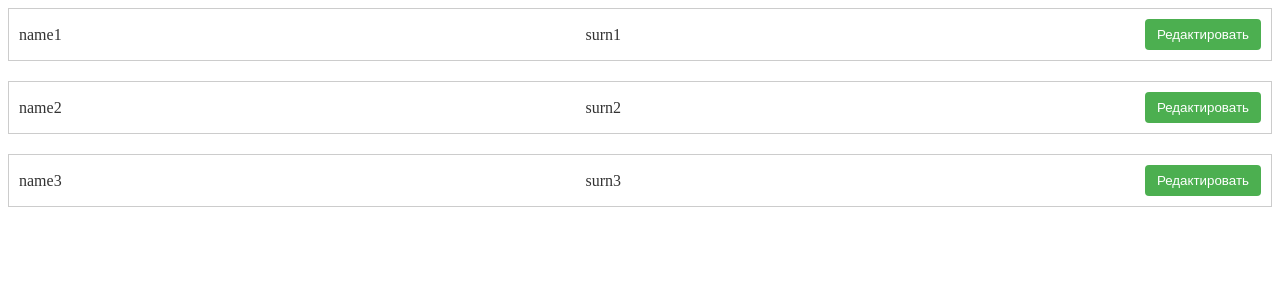
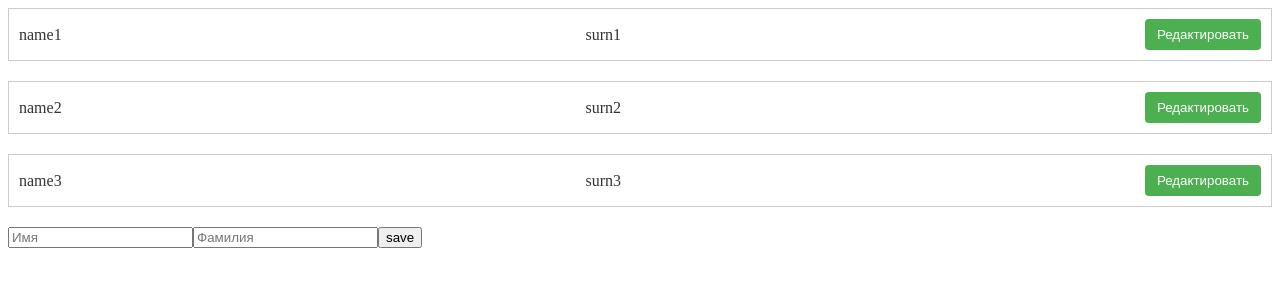
Before and after one commit to vitalay/course-on-60, a Vue app: page / in a window 1280 px wide. Shown: the top 300 px of the page. Built offline with nearby package versions, Linux system fonts and the light colour scheme.

Commit message:
Компонент для добавления данных в Vue

```diff
--- a/src/App.vue
+++ b/src/App.vue
@@ -7,15 +7,20 @@
 		:key="user.id"
 		 @change="change"
 		  />
+	<EmploeForme
+	@add="add"
+
+	/>
 </template>
 
 <script>
 import User from './components/User.vue';
-
+import EmploeForme from './components/EmploeForme.vue';
 
 export default {
 	components: {
-		User
+		User,
+		EmploeForme
 	},
 	data() {
 		return {
@@ -50,6 +55,13 @@ export default {
 				}
 				return user;
 			});
+		},
+		add(name, surn) {
+			this.users.push({
+				id: this.users.length + 1,
+				name,
+				surn
+			});
 		}
 	},
 
--- /dev/null
+++ b/src/components/EmploeForme.vue
@@ -0,0 +1,34 @@
+<template>
+  <div>
+     <input type="text" v-model="newName" placeholder="Имя">
+     <input type="text" v-model="newSurn" placeholder="Фамилия">
+     <button @click="save">save</button>
+  </div>
+</template>
+
+<script>
+export default {
+  emits: ['add'],
+  props: {
+    id: Number,
+    nane: String,
+    surn: String
+  },
+  data() {
+    return {
+      newName: '',
+      newSurn: '',
+    }
+  },
+  methods: {
+    save() {
+      this.$emit('add', this.newName, this.newSurn)
+    }
+  }
+}
+
+</script>
+
+<style scoped>
+
+</style>
```
